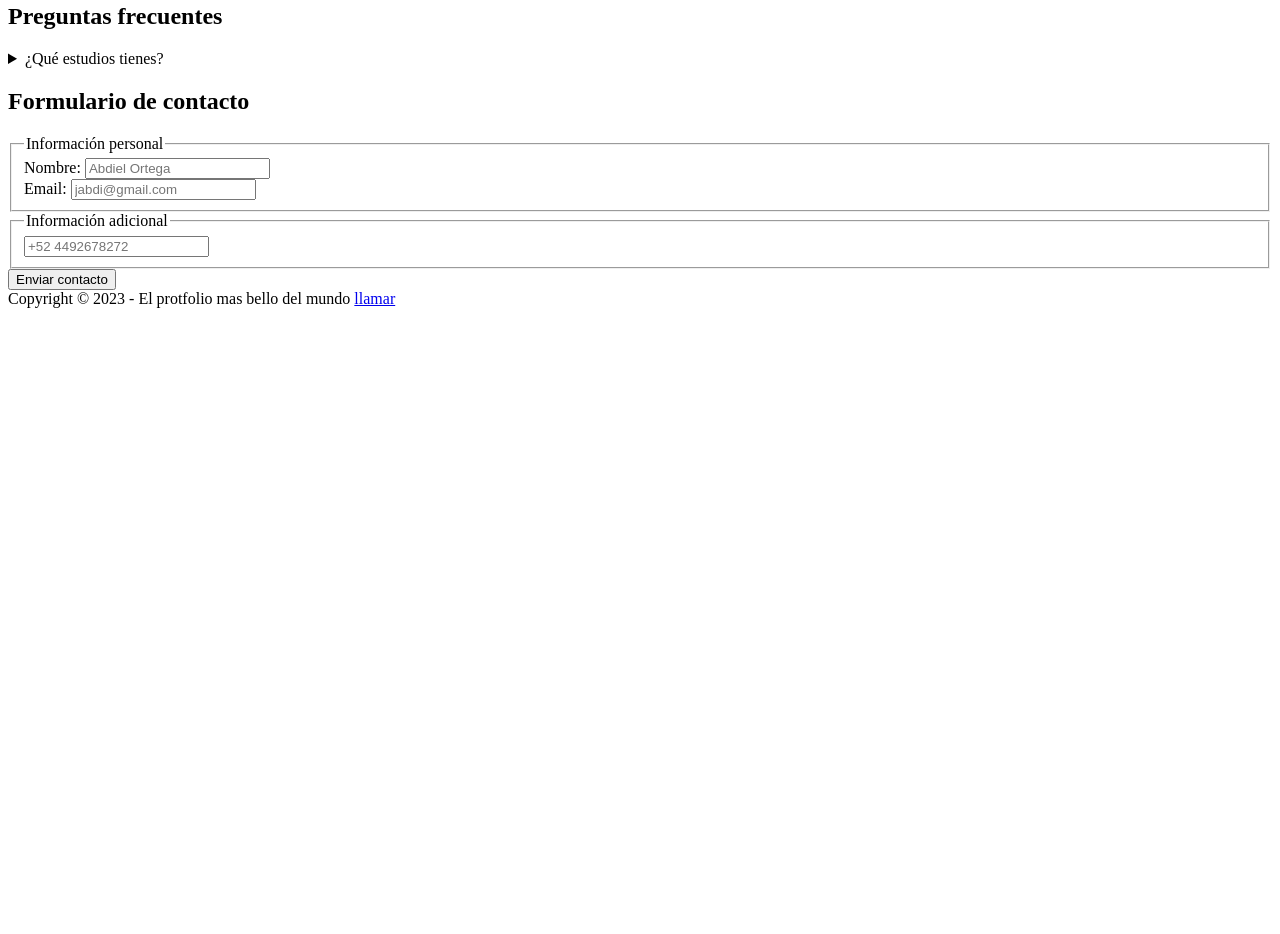
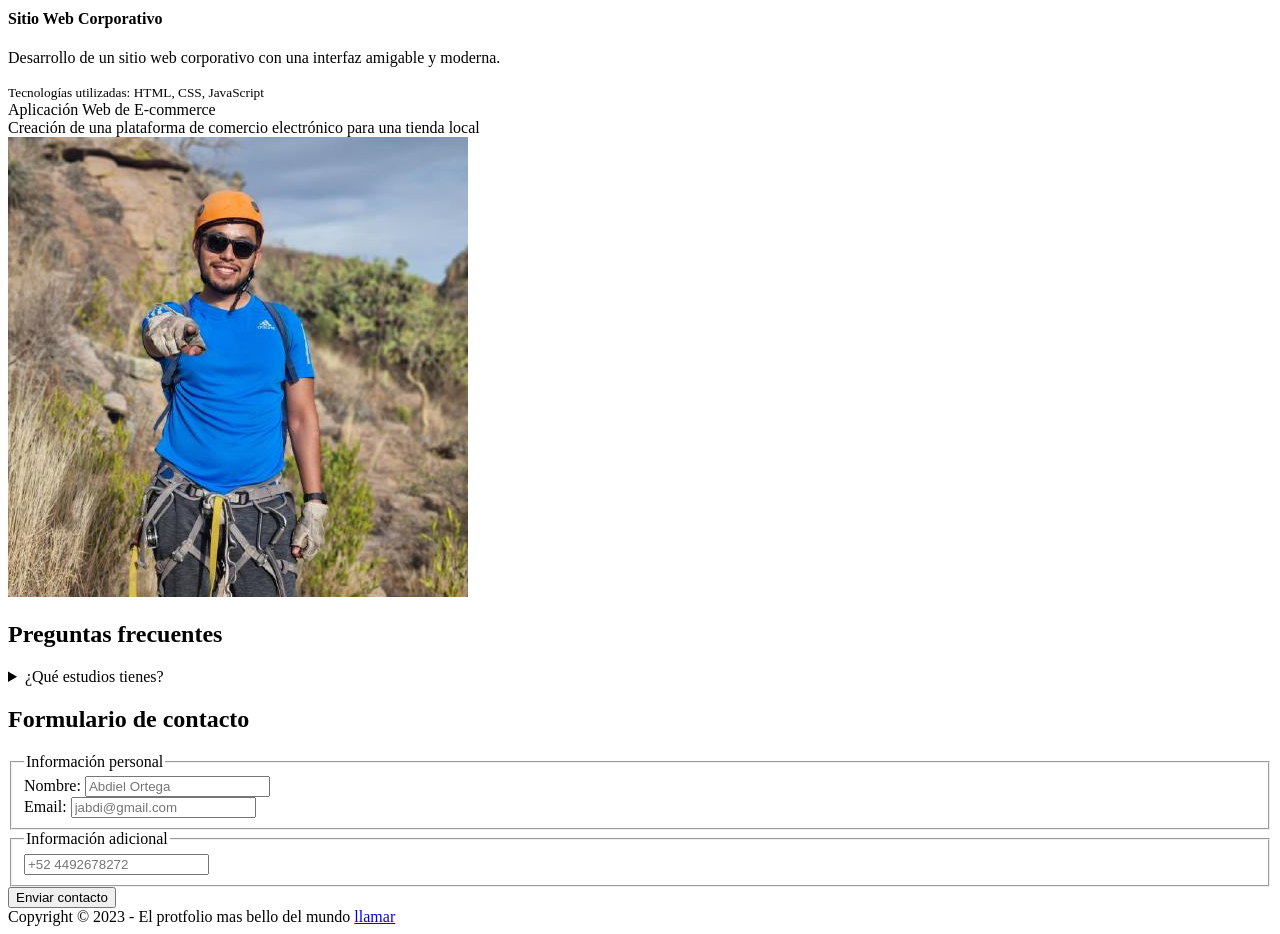
Before and after one commit to abdielDev/html-mid, a plain HTML site: page index.html in a window 1280 px wide. Shown: the part 1324-2258 px from the top of the page. Before the commit the page ends 1640 px from the top, so only its background shows below. Drawn offline with Linux system fonts and the light colour scheme.

Commit message:
Add video and iframe tag

```diff
--- a/index.html
+++ b/index.html
@@ -36,6 +36,8 @@
         </a> <!-- enlaces externos -->
       </nav>
     </header>
+
+    <video controls src="https://www.youtube.com/watch?v=nH0TDibT9GU"></video>
 
     <main>
       <p>+4 años de experiencia como <strong>Ingeniero de Software</strong>. Bailarin de salsa y bachata.</p>
@@ -109,6 +111,12 @@
 
       </section>
       <section>
+        <img
+          loading="lazy"
+          title="Foto de Abdiel"
+          alt="Fotografía de Abdiel en el campo sonriendo a la camara"
+          src="/images/abdi.jpeg"
+        >
         <h2>Preguntas frecuentes</h2>
 
         <details>
```
